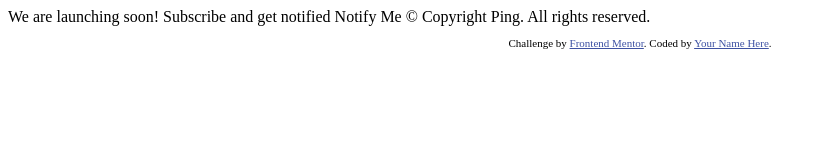
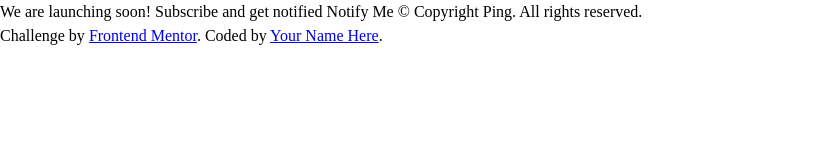
Before and after one commit to andrewteece/ping-coming-soon-page, a plain HTML site: page index.html in a window 1280 px wide. Shown: the whole page, without its empty margins (0-834 px from the left). Drawn offline with Linux system fonts and the light colour scheme.

Commit message:
css cust props and reset

```diff
--- a/index.html
+++ b/index.html
@@ -1,33 +1,28 @@
 <!DOCTYPE html>
 <html lang="en">
   <head>
-  <meta charset="UTF-8">
-  <meta name="viewport" content="width=device-width, initial-scale=1.0"> <!-- displays site properly based on user's device -->
-
-  <link rel="icon" type="image/png" sizes="32x32" href="./images/favicon-32x32.png">
-
+    <meta charset="UTF-8" />
+    <meta name="viewport" content="width=device-width, initial-scale=1.0" />
+    <!-- displays site properly based on user's device -->
     <title>Frontend Mentor | Ping coming soon page</title>
-
-  <!-- Feel free to remove these styles or customise in your own stylesheet 👍 -->
-  <style>
-    .attribution { font-size: 11px; text-align: center; }
-    .attribution a { color: hsl(228, 45%, 44%); }
-  </style>
+    <link rel="preconnect" href="https://fonts.googleapis.com" />
+    <link rel="preconnect" href="https://fonts.gstatic.com" crossorigin />
+    <link
+      href="https://fonts.googleapis.com/css2?family=Libre+Franklin:wght@300;600;700&display=swap"
+      rel="stylesheet"
+    />
+    <link rel="stylesheet" href="style.css" />
   </head>
   <body>
-
-  We are launching soon!
-
-  Subscribe and get notified
-
-  Notify Me
-
-  &copy; Copyright Ping. All rights reserved.
+    We are launching soon! Subscribe and get notified Notify Me &copy; Copyright
+    Ping. All rights reserved.
 
     <footer>
       <p class="attribution">
-      Challenge by <a href="https://www.frontendmentor.io?ref=challenge" target="_blank">Frontend Mentor</a>.
-      Coded by <a href="#">Your Name Here</a>.
+        Challenge by
+        <a href="https://www.frontendmentor.io?ref=challenge" target="_blank"
+          >Frontend Mentor</a
+        >. Coded by <a href="#">Your Name Here</a>.
       </p>
     </footer>
   </body>
--- a/style.css
+++ b/style.css
@@ -9,4 +9,41 @@
     --clr-neutral-400: hsl(0, 0%, 59%);
     --clr-neutral-800: hsl(209, 33%, 12%);
 
+    --ff-primary: 'Libre Franklin', sans-serif;
+
+    --fs-200: .625rem;
+    --fs-300: .75rem;
+    --fs-400: 1rem;
+    --fs-500: 1.25rem;
+    --fs-600: 1.375rem;
+    --fs-700: 2rem;
+    --fs-800: 48px;
+
+    --fw-300: 300;
+    --fw-600: 600;
+    --fw-700: 700;
 }
+
+/* CSS Reset */
+
+*, *::before, *::after {
+    box-sizing: border-box;
+  }
+  * {
+    margin: 0;
+    padding: 0;
+  }
+  body {
+    line-height: 1.5;
+    -webkit-font-smoothing: antialiased;
+  }
+  img, picture, video, canvas, svg {
+    display: block;
+    max-width: 100%;
+  }
+  input, button, textarea, select {
+    font: inherit;
+  }
+  p, h1, h2, h3, h4, h5, h6 {
+    overflow-wrap: break-word;
+  }
```
Lines whose indentation alone changed are shown as unchanged.
